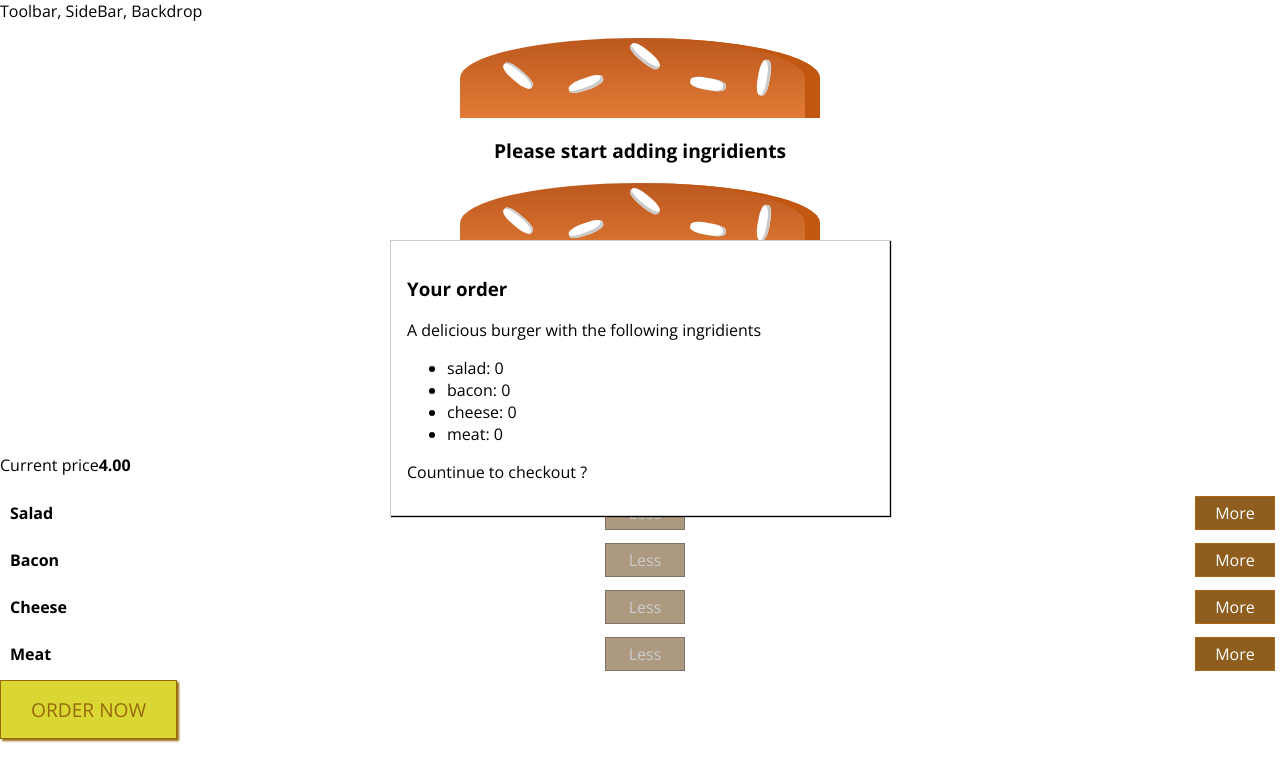
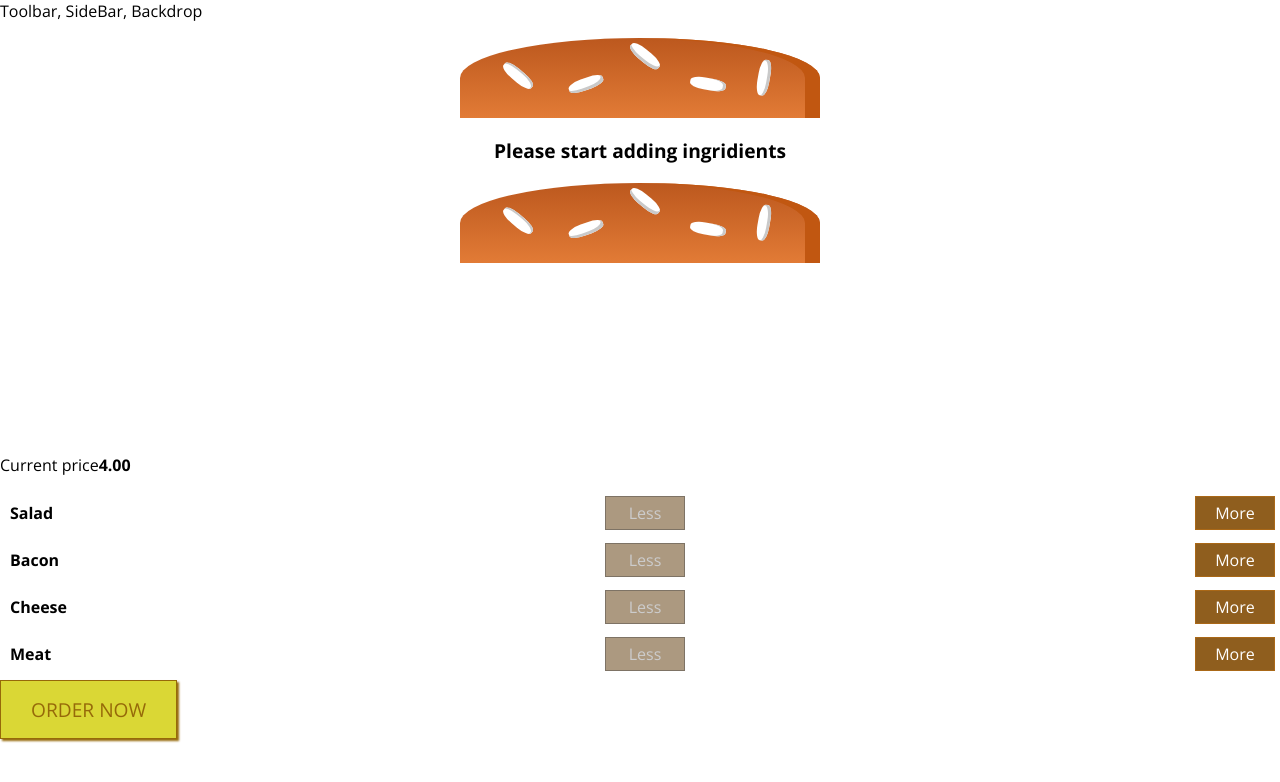
Before and after one commit to dayanapanova/burger-builder, a React app: page / in a window 1280 px wide. Shown: the top 782 px of the page. Built offline with nearby package versions, Linux system fonts and the light colour scheme.

Commit message:
adding a purchasing in the state object, setting it to false, a method to change the value of purchasing and opening the modal when the order button is clicked

```diff
--- a/src/components/Burger/BuildControls/BuildControl/BuildControls.js
+++ b/src/components/Burger/BuildControls/BuildControl/BuildControls.js
@@ -24,6 +24,7 @@
         <button
         className={classes.OrderButton}
         purchasable={!props.purchasable}
+        onClick={props.ordered}
         >ORDER NOW</button>
 
     </div>
--- a/src/components/Burger/OrderSummary/OrderSummary.js
+++ b/src/components/Burger/OrderSummary/OrderSummary.js
@@ -5,7 +5,7 @@
     const ingridientsSummary = Object.keys(props.ingridients)
     .map(igKey => {
         return (
-        <li>
+        <li key={igKey}>
                 <span style={{textTransform: 'capitalise'}}>{igKey}</span>: {props.ingridients[igKey]}
         </li>
     )})
--- a/src/components/UI/Modal/Modal.js
+++ b/src/components/UI/Modal/Modal.js
@@ -2,7 +2,12 @@
 import classes from './Modal.css'
 
 const modal = (props) => (
-    <div className={classes.Modal}>
+    <div
+        className={classes.Modal}
+        style={{
+            transform: props.show ? 'translateY(0)' : 'translateY(-100vh)',
+            opacity: props.show ? '1' : '0'
+        }}>
         {props.children}
     </div>
 );
--- a/src/containers/BurgerBuilder/BurgerBuilder.js
+++ b/src/containers/BurgerBuilder/BurgerBuilder.js
@@ -21,7 +21,8 @@
             meat:0
         },
         totalPrice: 4,
-        purchasable:false
+        purchasable:false,
+        purchasing: false
     }
 
     updatePurchaseState () {
@@ -70,6 +71,10 @@
         this.updatePurchaseState();
     }
 
+    purchaseHandler = () => (
+        this.setState({purchasing: true})
+    )
+
     render() {
         const disabledInfo = {
             ...this.state.ingridients
@@ -79,7 +84,7 @@
         }
         return (
             <Auxilliary>
-                <Modal>
+                <Modal show={this.state.purchasing}>
                     <OrderSummary ingridients={this.state.ingridients}/>
                 </Modal>
                 <Burger ingridients={this.state.ingridients}/>
@@ -89,6 +94,7 @@
                 disabled={disabledInfo}
                 purchasable={this.state.purchasable}
                 price={this.state.totalPrice}
+                ordered={this.purchaseHandler}
                 />
             </Auxilliary>
         )
```
